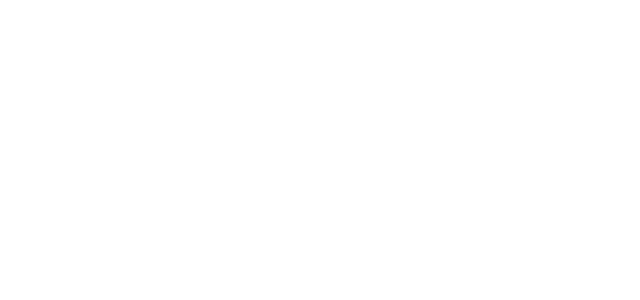
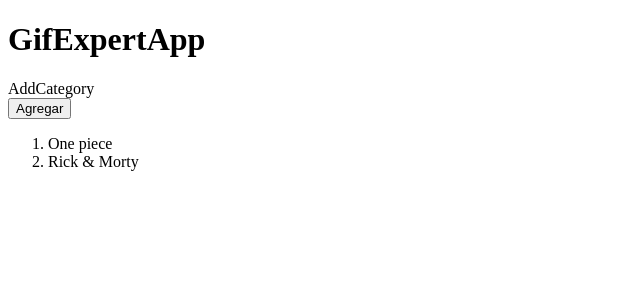
Before and after one commit to georgemota/React, a React (Vite) app in the folder 04-gif-expert-app/: page / in a window 1280 px wide. Shown: the top 300 px of the page, without its empty margins (0-640 px from the left). Built offline with nearby package versions, Linux system fonts and the light colour scheme.

Commit message:
Some initial changes pending

```diff
--- a/04-gif-expert-app/src/GifExpertApp.jsx
+++ b/04-gif-expert-app/src/GifExpertApp.jsx
@@ -1,4 +1,5 @@
-import {useState} from 'react';
+import { useState } from 'react';
+import { AddCategory } from './components/AddCategory'
 
 export const GifExpertApp = () => {
 
@@ -8,6 +9,7 @@
   const onAddCategory = () => {
 
     setCategories([ 'Zoro', ...categories ]);
+  }
 
   return (
     <>
@@ -15,6 +17,7 @@
     <h1>GifExpertApp</h1>
 
     {/*  Input  */}
+    <AddCategory />
 
     {/* List of gifs */}
     <button onClick={ onAddCategory }>Agregar</button>
@@ -31,5 +34,3 @@
     </>
     )
   }
-
-}
```
